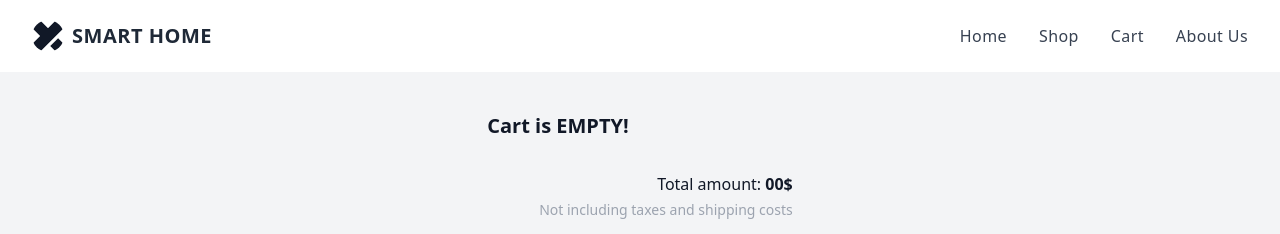
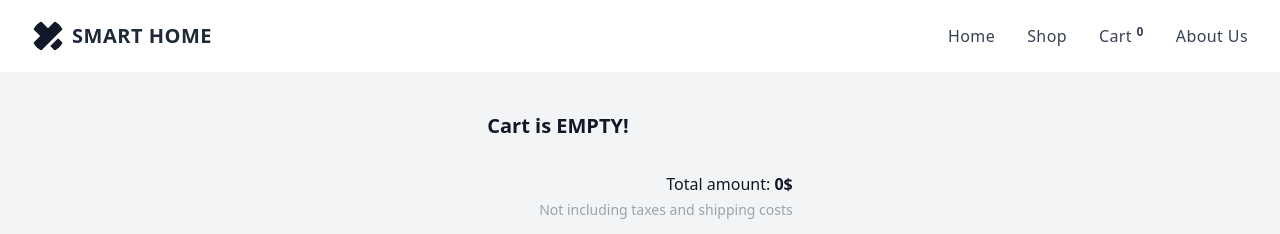
Before and after one commit to ashiikkhan/smart-shop, a React (Create React App) app: page /cart in a window 1280 px wide. Shown: the top 234 px of the page. Built offline with nearby package versions, Linux system fonts and the light colour scheme.

Commit message:
for now done

```diff
--- a/src/components/Cart.jsx
+++ b/src/components/Cart.jsx
@@ -2,7 +2,8 @@ import React, { useContext } from 'react';
 import CartItem from './CartItem';
 import { Link } from 'react-router-dom';
 import { CartContext } from './Root';
-import { removeFromDb } from '../utils/fakeDB';
+import { deleteShoppingCart, removeFromDb } from '../utils/fakeDB';
+import { toast } from 'react-toastify';
 const Cart = () => {
   const [cart, setCart] = useContext(CartContext);
 
@@ -11,6 +12,21 @@ const Cart = () => {
     const remaining = cart.filter((item) => item.id !== id);
     setCart(remaining);
     removeFromDb(id);
+    toast.warning('Product Removed!', { autoClose: 1000 });
+  };
+  //total amount:
+  let total = 0;
+  for (const product of cart) {
+    total = total + product.price * product.quantity;
+  }
+  //empty cart after order:
+  const orderHandle = () => {
+    if (cart.length) {
+      setCart([]);
+      deleteShoppingCart();
+      toast.success('Order Placed', { autoClose: 500 });
+    }
+    return toast.error('Cart is Empty!', { autoClose: 500 });
   };
   return (
     <div className='flex min-h-screen items-start justify-center bg-gray-100 text-gray-900'>
@@ -28,7 +44,7 @@ const Cart = () => {
         </ul>
         <div className='space-y-1 text-right'>
           <p>
-            Total amount: <span className='font-semibold'>00$</span>
+            Total amount: <span className='font-semibold'>{total}$</span>
           </p>
           <p className='text-sm text-gray-400'>
             Not including taxes and shipping costs
@@ -43,6 +59,7 @@ const Cart = () => {
             </button>
           </Link>
           <button
+            onClick={() => orderHandle()}
             type='button'
             className='px-6 py-2 border font-semibold rounded-full hover:bg-cyan-400 bg-cyan-200 text-gray-800'>
             Place Order
--- a/src/components/Header.jsx
+++ b/src/components/Header.jsx
@@ -1,8 +1,11 @@
-import React, { useState } from 'react';
+import React, { useContext, useState } from 'react';
 import { Link } from 'react-router-dom';
+import { CartContext } from './Root';
 
 const Header = () => {
   const [isMenuOpen, setIsMenuOpen] = useState(false);
+  //cart for item show :
+  const [cart, setCart] = useContext(CartContext);
   return (
     <div className='px-4 py-5 mx-auto sm:max-w-xl md:max-w-full lg:max-w-screen-xl md:px-24 lg:px-8'>
       <div className='relative flex items-center justify-between'>
@@ -28,7 +31,7 @@ const Header = () => {
               to='/home'
               aria-label='Home'
               title='Home'
-              className='font-medium tracking-wide text-gray-700 transition-colors duration-200 hover:text-deep-purple-accent-400'>
+              className='font-medium tracking-wide text-gray-700 transition-colors duration-200 hover:text-purple-400'>
               Home
             </Link>
           </li>
@@ -37,7 +40,7 @@ const Header = () => {
               to='/shop'
               aria-label='Shop'
               title='Shop'
-              className='font-medium tracking-wide text-gray-700 transition-colors duration-200 hover:text-deep-purple-accent-400'>
+              className='font-medium tracking-wide text-gray-700 transition-colors duration-200 hover:text-purple-400'>
               Shop
             </Link>
           </li>
@@ -46,8 +49,14 @@ const Header = () => {
               to='/cart'
               aria-label='Cart'
               title='Cart'
-              className='font-medium tracking-wide text-gray-700 transition-colors duration-200 hover:text-deep-purple-accent-400'>
-              <p> Cart</p>
+              className='font-medium tracking-wide text-gray-700 transition-colors duration-200 hover:text-purple-400'>
+              <p>
+                {' '}
+                Cart{' '}
+                <sup className='font-bold text-gray-700 hover:text-purple-400 '>
+                  {cart.length}
+                </sup>
+              </p>
             </Link>
           </li>
           <li>
@@ -55,7 +64,7 @@ const Header = () => {
               to='/about'
               aria-label='About Us'
               title='About Us'
-              className='font-medium tracking-wide text-gray-700 transition-colors duration-200 hover:text-deep-purple-accent-400'>
+              className='font-medium tracking-wide text-gray-700 transition-colors duration-200 hover:text-purple-400'>
               About Us
             </Link>
           </li>
@@ -125,7 +134,7 @@ const Header = () => {
                         to='/shop'
                         aria-label='Shop'
                         title='Shop'
-                        className='font-medium tracking-wide text-gray-700 transition-colors duration-200 hover:text-deep-purple-accent-400'>
+                        className='font-medium tracking-wide text-gray-700 transition-colors duration-200 hover:text-purple-400'>
                         Shop
                       </Link>
                     </li>
@@ -134,8 +143,11 @@ const Header = () => {
                         to='/cart'
                         aria-label='Cart'
                         title='Cart'
-                        className='font-medium tracking-wide text-gray-700 transition-colors duration-200 hover:text-deep-purple-accent-400'>
-                        <p> Cart</p>
+                        className='font-medium tracking-wide text-gray-700 transition-colors duration-200 hover:text-purple-400 relative'>
+                        <p> Cart</p>{' '}
+                        <sup className='font-bold text-gray-700 hover:text-purple-400 absolute top-2 left-9'>
+                          {cart.length}
+                        </sup>
                       </Link>
                     </li>
                     <li>
@@ -143,7 +155,7 @@ const Header = () => {
                         to='/about'
                         aria-label='About Us'
                         title='About Us'
-                        className='font-medium tracking-wide text-gray-700 transition-colors duration-200 hover:text-deep-purple-accent-400'>
+                        className='font-medium tracking-wide text-gray-700 transition-colors duration-200 hover:text-purple-400'>
                         About Us
                       </Link>
                     </li>
```
